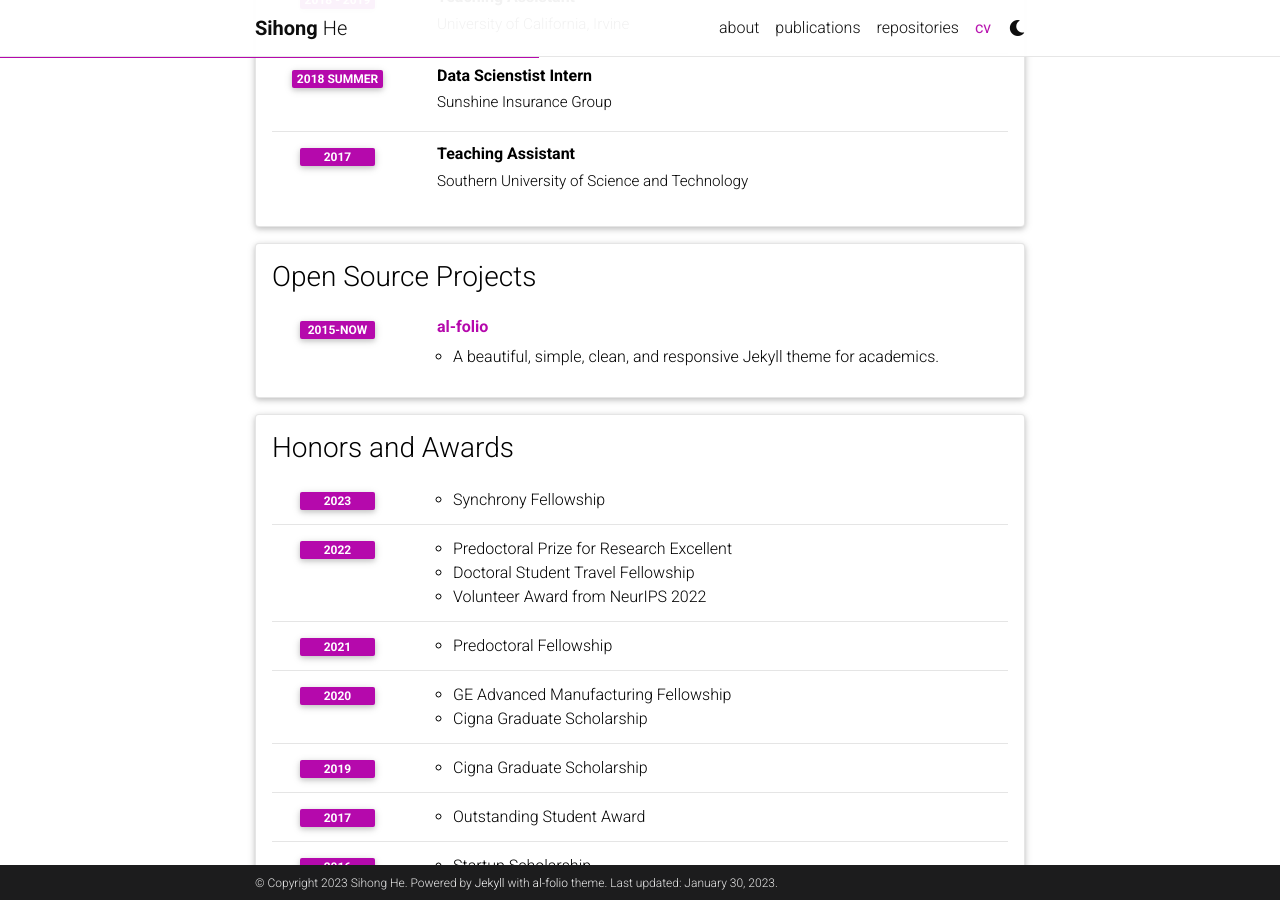
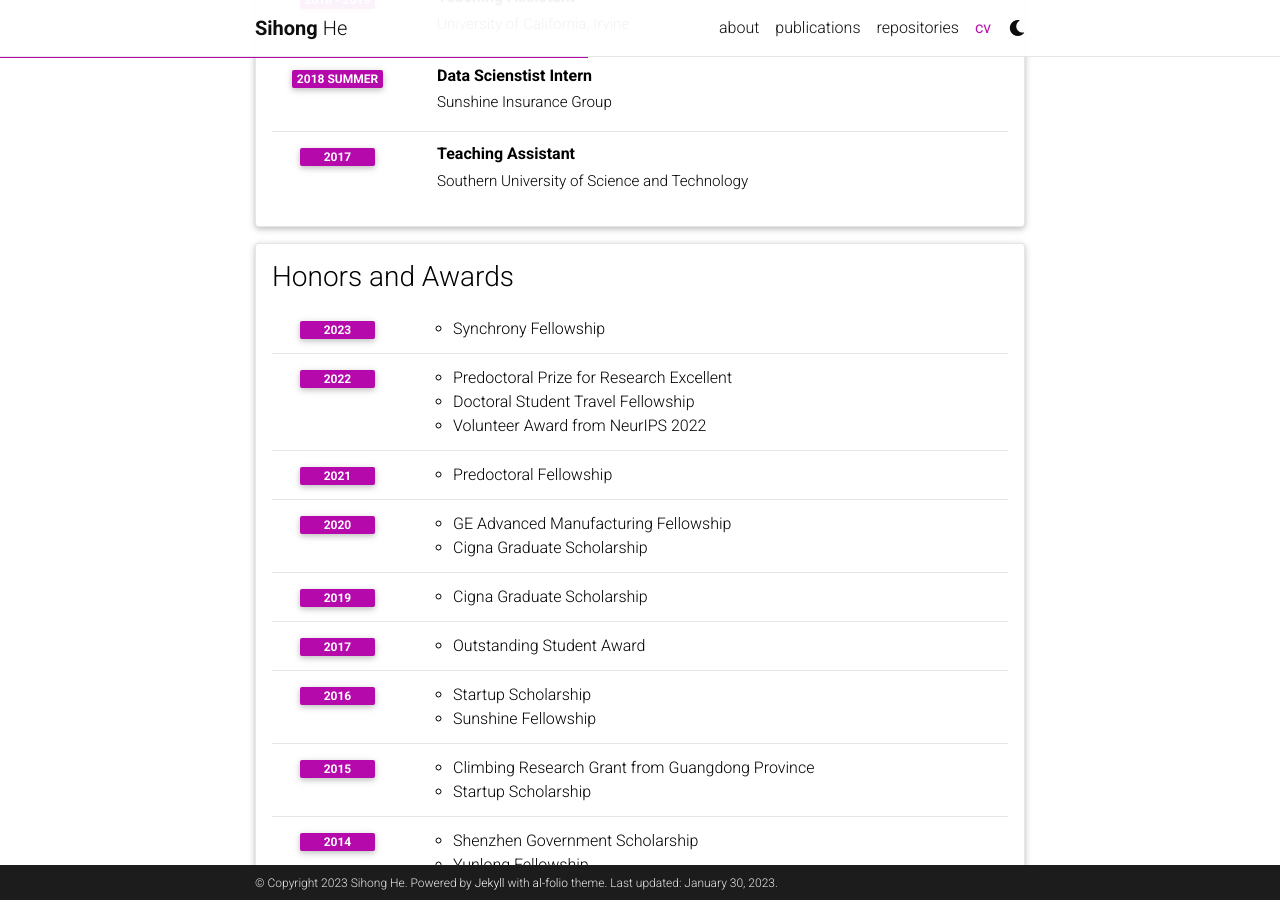
Before and after one commit to sihongho/sihongho.github.io, a Jekyll site: the page built from _pages/cv.md, in a window 1280 px wide and 900 px high, scrolled down 856 px. Built offline with Jekyll 4.4.1, drawn with Linux system fonts in a browser that asks for light colours; comment, search, counter and statistics services are not loaded; a style sheet for code colours, icons or effects is not loaded.

Commit message:
Update cv.yml

```diff
--- a/_data/cv.yml
+++ b/_data/cv.yml
@@ -55,12 +55,12 @@
       year: 2017
 
 
-- title: Open Source Projects
-  type: time_table
-  contents:
-    - title: <a href="https://github.com/alshedivat/al-folio">al-folio</a>
-      year: 2015-now
-      description: A beautiful, simple, clean, and responsive Jekyll theme for academics.
+# - title: Open Source Projects
+#   type: time_table
+#   contents:
+#     - title: <a href="https://github.com/alshedivat/al-folio">MADDPG Baseline</a>
+#       year: 2019-now
+#       description: A beautiful, simple, clean, and responsive Jekyll theme for academics.
 
 - title: Honors and Awards
   type: time_table
```
